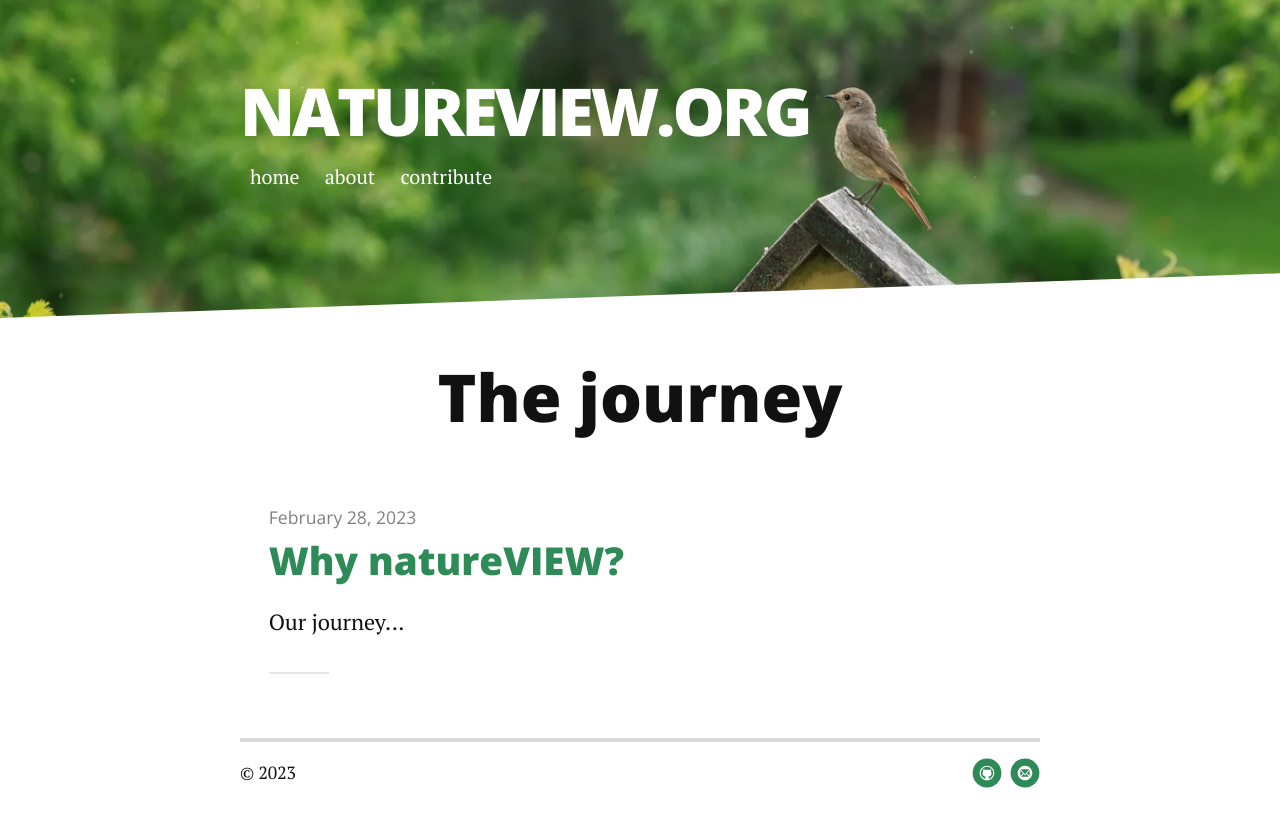
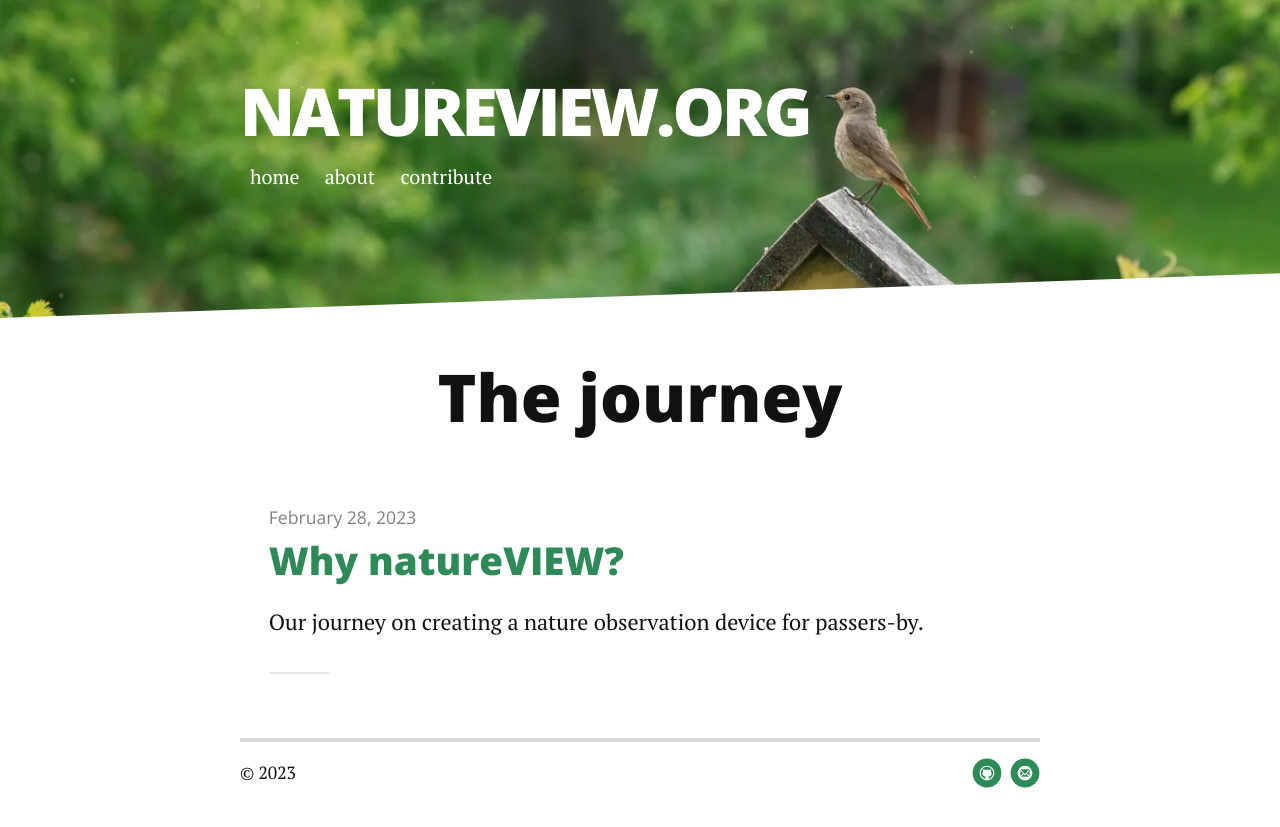
Before and after one commit to natuREVIEW/website, a Jekyll site: the page built from index.html, in a window 1280 px wide. Shown: the top 827 px of the page. Built offline with Jekyll 4.4.1, drawn with Linux system fonts in a browser that asks for light colours; nearby versions of some CDN libraries; the list of posts is cut into pages by our own code.

Commit message:
Update 2023-02-28-Why-natureVIEW.markdown

```diff
--- a/_posts/2023-02-28-Why-natureVIEW.markdown
+++ b/_posts/2023-02-28-Why-natureVIEW.markdown
@@ -2,6 +2,6 @@
 layout: post
 title:  "Why natureVIEW?"
 date:   2023-02-28
-description: Our journey...
+description: Our journey on creating a nature observation device for passers-by.
 ---
 <p class="intro"><span class="dropcap">T</span><br>he natuREVIEW is a nature observation device that utilizes a Raspberry Pi Zero, a battery pack, and a solar panel. The device is capable of motion detection and can stream both online and offline video over WiFi to visitors who pass by the device.<br><br>As an open-source project, this means that the code and design for the device will be made publicly available for others to use, modify, and build upon. This allows for greater collaboration and innovation within the community.<br><br>Some potential applications of this device could include monitoring wildlife activity in natural habitats, capturing footage of environmental changes over time, or providing educational resources for visitors to learn more about the natural world around them.</p>
```
